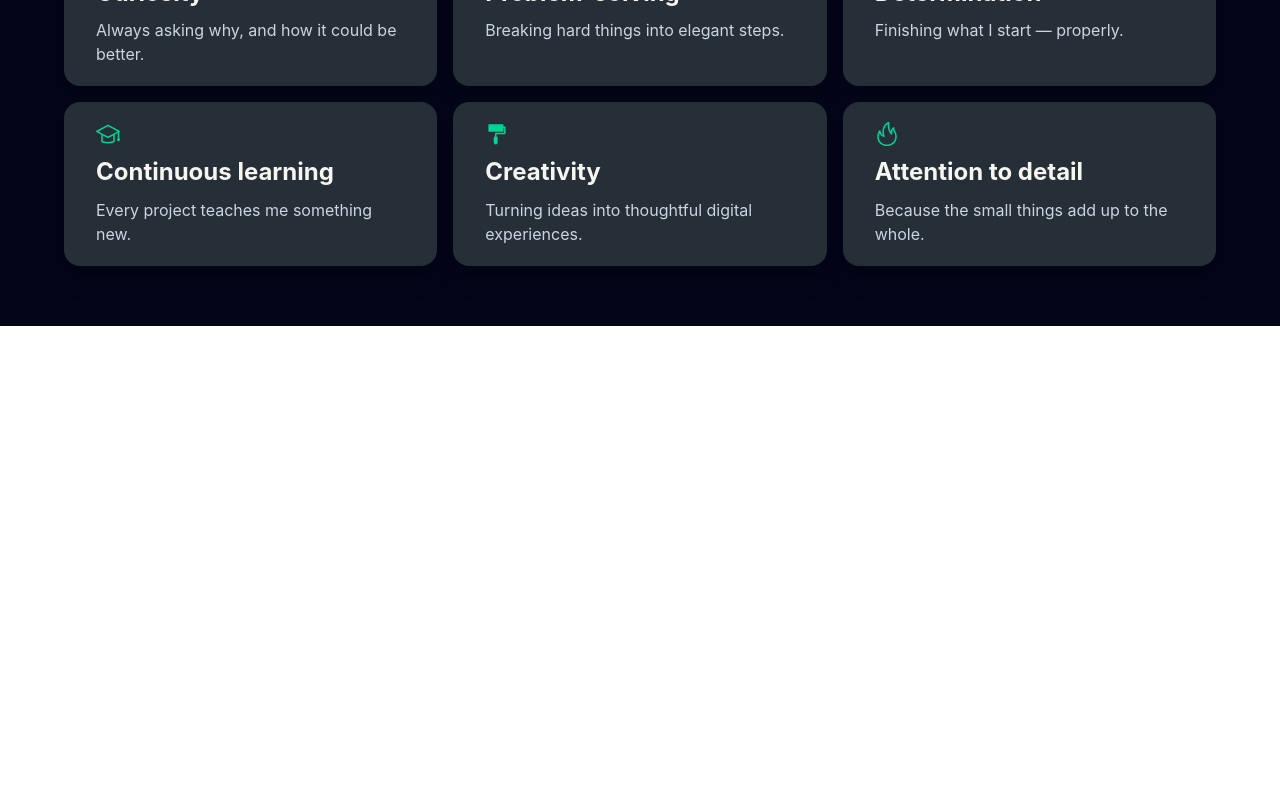
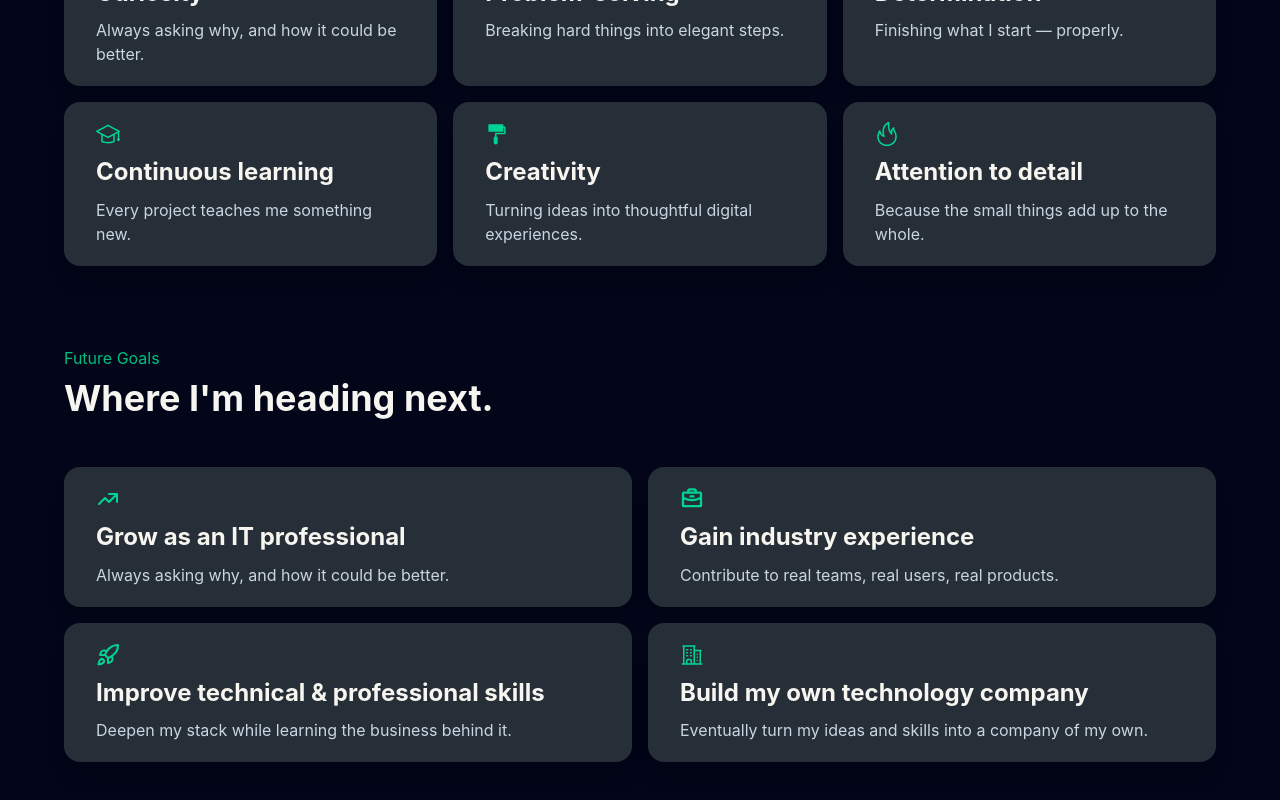
Before and after one commit to Rianco-create/virtual-cv-portfolio, a React (Vite) app: page /about in a window 1280 px wide. Shown: the part 1841-2641 px from the top of the page. Before the commit the page ends 2167 px from the top, so only its background shows below. Built offline with nearby package versions, Linux system fonts and the light colour scheme.

Commit message:
about me update
created and added the future component to the about us page

```diff
--- /dev/null
+++ b/src/components/pageComponents/about/future.tsx
@@ -0,0 +1,69 @@
+
+import { HiOutlineTrendingUp } from "react-icons/hi";
+import { PiBriefcaseBold } from "react-icons/pi";
+import { LuRocket } from "react-icons/lu";
+import { HiOutlineBuildingOffice2 } from "react-icons/hi2";
+
+export default function Future() {
+
+    const qualities = [
+  {
+    title: "Grow as an IT professional",
+    description: "Always asking why, and how it could be better.",
+    icon: HiOutlineTrendingUp,
+  },
+  {
+    title: "Gain industry experience",
+    description: "Contribute to real teams, real users, real products.",
+    icon: PiBriefcaseBold,
+  },
+  {
+    title: "Improve technical & professional skills",
+    description: "Deepen my stack while learning the business behind it.",
+    icon: LuRocket,
+  },
+  {
+    title: "Build my own technology company",
+    description: "Eventually turn my ideas and skills into a company of my own.",
+    icon: HiOutlineBuildingOffice2,
+  },
+
+];
+
+  return (
+      <main className="flex flex-col justify-items gap-2">
+        <p className="bg-gradient-to-r from-emerald-500 to-teal-400 bg-clip-text text-transparent">Future Goals</p>
+        <h1 className="text-[#F7F5EF] text-4xl font-bold leading-[1.15]">
+            Where I'm heading next.
+        </h1>
+
+
+        <div className="flex flex-col py-4">
+            <div className="grid grid-cols-1 gap-4 py-6 md:grid-cols-2 lg:grid-cols-2">
+            {qualities.map((quality) => {
+                const Icon = quality.icon;
+
+                return (
+                <div
+                    key={quality.title}
+                    className="rounded-2xl bg-[#262F37] px-5 py-5 shadow-xl sm:px-8"
+                >
+                    <Icon className="h-6 w-6 text-emerald-400" />
+
+                    <h2 className="py-3 text-2xl font-bold leading-[1.15] text-[#F7F5EF]">
+                    {quality.title}
+                    </h2>
+
+                    <p className="text-base text-slate-300">
+                    {quality.description}
+                    </p>
+                </div>
+                );
+            })}
+            </div>
+        </div>
+
+
+      </main>
+  );
+}
--- a/src/pages/about.tsx
+++ b/src/pages/about.tsx
@@ -1,4 +1,5 @@
 import AviationSection from "../components/pageComponents/about/aviationSection";
+import Future from "../components/pageComponents/about/future";
 import Intro from "../components/pageComponents/about/intro";
 import Qualities from "../components/pageComponents/about/qualities";
 import TechS from "../components/pageComponents/about/techSection";
@@ -36,6 +37,12 @@ export default function About() {
           </div>
         </section>
 
+        <section className="px-5 py-5 sm:px-8 lg:px-16">
+          <div className="mx-auto w-full max-w-6xl">
+            <Future />
+          </div>
+        </section>
+
       </main>
   );
 }
```
